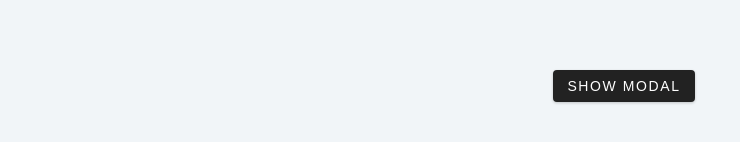
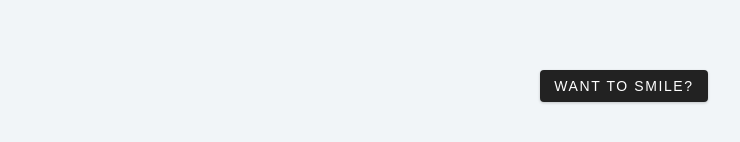
Before and after one commit to Snake0good/React-Apps, a React (Create React App) app in the folder 12. Sidebar/: page / in a window 1280 px wide. Shown: the part 314-456 px from the top of the page, without its empty margins (16-756 px from the left). Built offline with nearby package versions, Linux system fonts and the light colour scheme.

Commit message:
Update Home.js

```diff
--- a/12. Sidebar/src/Home.js
+++ b/12. Sidebar/src/Home.js
@@ -10,7 +10,7 @@ const Home = () => {
         <FaBars />
       </button>
       <button onClick={openModal} className='btn'>
-        show modal
+        Want to Smile?
       </button>
     </main>
   );
```
